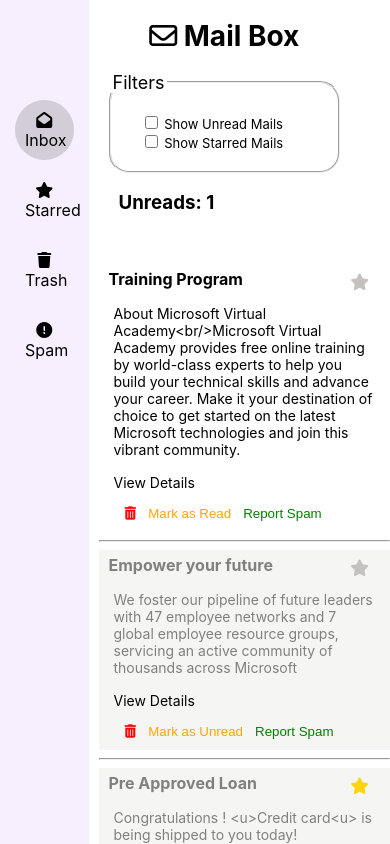
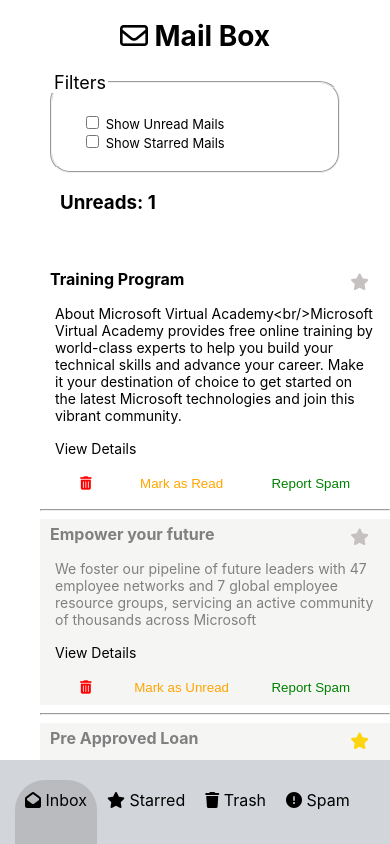
Before and after one commit to sweta1308/set-10-emails, a React (Create React App) app: page / in a window 390 px wide. Shown: the top 844 px of the page. Built offline with nearby package versions, Linux system fonts and the light colour scheme.

Commit message:
update styles

```diff
--- a/src/App.css
+++ b/src/App.css
@@ -59,6 +59,10 @@ label {
   justify-content: space-between;
 }
 
+.buttons button {
+  padding: 0 15px;
+}
+
 ul {
   margin-top: 50px;
 }
@@ -111,11 +115,35 @@ button {
   }
 
   .buttons {
-    margin-top: 10px;
-    padding: 0 5px;
+    margin-top: 18px;
+    padding: 0 10px;
+    display: flex;
+    justify-content: space-between;
+  }
+
+  label {
+    display: block;
   }
 
   .lists-details {
     margin: 40px 30px 40px 60px;
   }
+
+  nav {
+    display: flex;
+    width: 100%;
+    position: fixed;
+    bottom: 0;
+    top: 90%;
+    z-index:1;
+    padding-top: 10px;
+    background-color: rgb(210, 213, 218);
+  }
+
+  .content {
+    width: 100%;
+    position: relative;
+    left: 0;
+    padding-bottom: 70px;
+  }
 }
--- a/src/components/Header.js
+++ b/src/components/Header.js
@@ -9,7 +9,6 @@ export const Header = () => {
         padding: '10px',
         marginTop: '10px',
         backgroundColor: isActive ? 'rgba(125, 125, 125, 0.3)' : ''
-
     })
     return (
         <nav>
```
